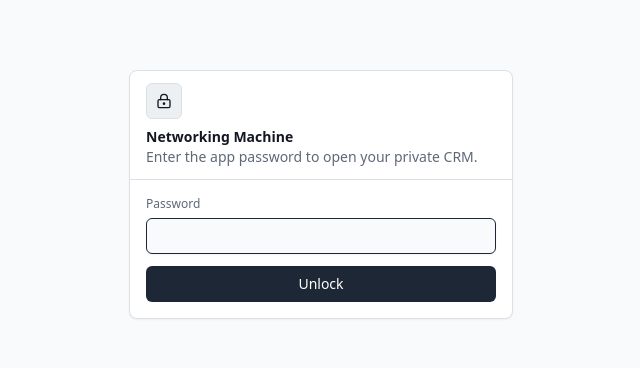
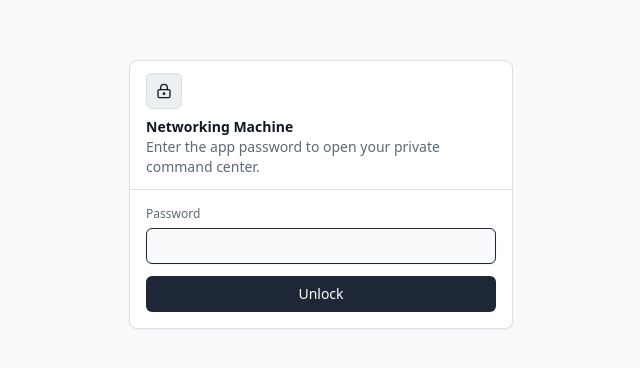
Before and after one commit to Adam-Li-611/networking-machine, a Next.js app: page /login in a window 1280 px wide. Shown: the part 206-574 px from the top of the page, without its empty margins (319-959 px from the left). Built offline with nearby package versions, Linux system fonts and the light colour scheme.

Commit message:
Update login copy for command center

```diff
--- a/app/login/page.tsx
+++ b/app/login/page.tsx
@@ -23,7 +23,7 @@ export default async function LoginPage({
             <LockKeyhole className="h-4 w-4" />
           </div>
           <CardTitle>Networking Machine</CardTitle>
-          <p className="text-sm text-muted-foreground">Enter the app password to open your private CRM.</p>
+          <p className="text-sm text-muted-foreground">Enter the app password to open your private command center.</p>
         </CardHeader>
         <CardContent>
           <form action={loginAction} className="grid gap-3">
```
